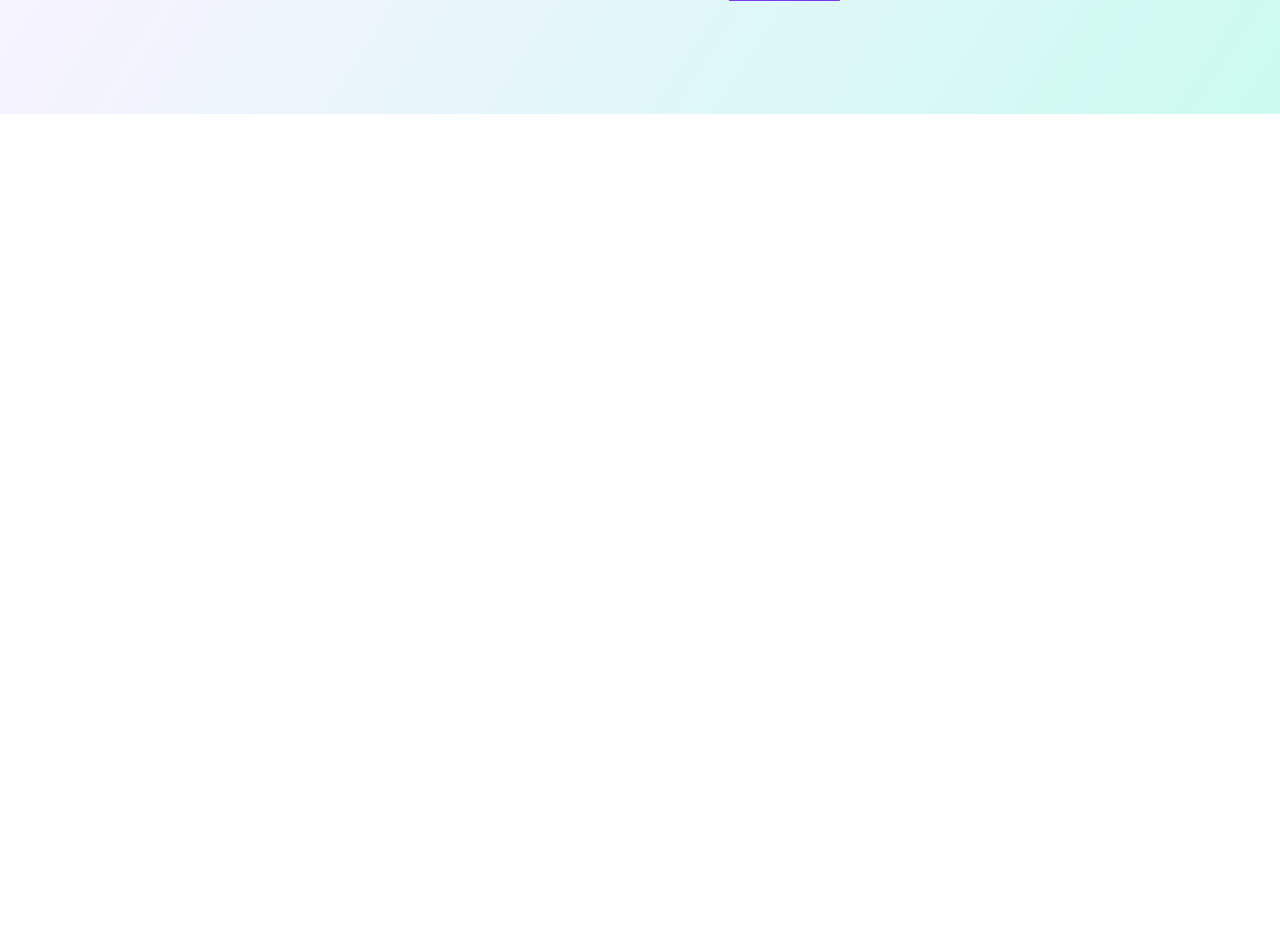
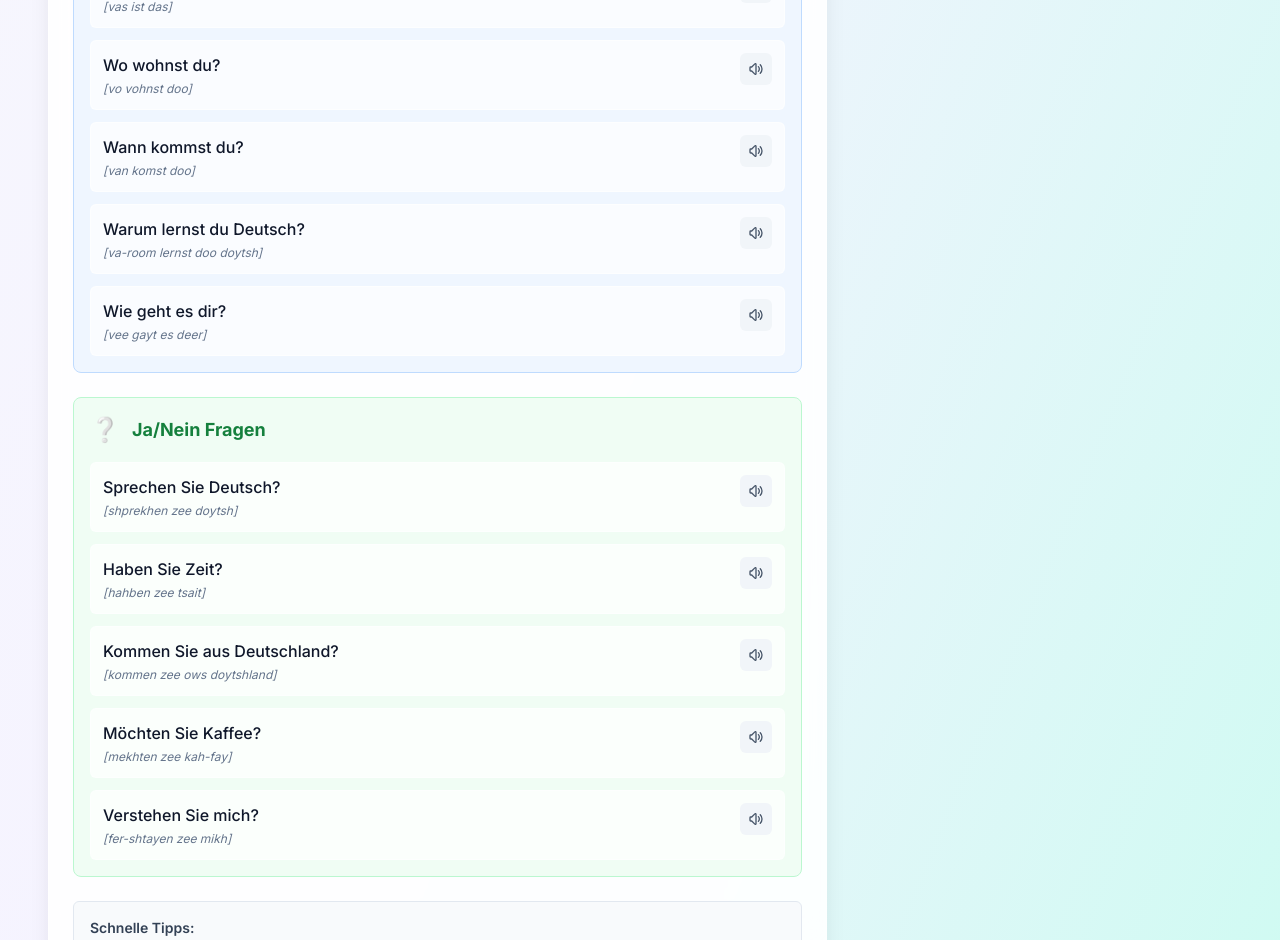
Before and after one commit to mirmousaviii/Lingomesh, a React (Vite) app: page / in a window 1280 px wide. Shown: the part 1860-2800 px from the top of the page. Before the commit the page ends 1974 px from the top, so only its background shows below. Built offline with nearby package versions, Linux system fonts and the light colour scheme; no server answers.

Commit message:
feat: add question widget

```diff
--- a/src/components/index.ts
+++ b/src/components/index.ts
@@ -11,6 +11,7 @@ export { default as SettingsWidget } from "./widgets/SettingsWidget/SettingsWidg
 export { default as NumberConverterWidget } from "./widgets/NumberConverterWidget/NumberConverterWidget";
 export { default as VerbConjugationWidget } from "./widgets/VerbConjugationWidget/VerbConjugationWidget";
 export { default as GermanArticlesWidget } from "./widgets/GermanArticlesWidget/GermanArticlesWidget";
+export { default as GermanQuestionsWidget } from "./widgets/GermanQuestionsWidget/GermanQuestionsWidget";
 
 // UI components
 export { default as Widget } from "./ui/Widget/Widget";
--- a/src/components/layout/App/App.tsx
+++ b/src/components/layout/App/App.tsx
@@ -14,6 +14,7 @@ import Footer from "../Footer/Footer";
 import NumberConverterWidget from "../../widgets/NumberConverterWidget/NumberConverterWidget";
 import VerbConjugationWidget from "../../widgets/VerbConjugationWidget/VerbConjugationWidget";
 import GermanArticlesWidget from "../../widgets/GermanArticlesWidget/GermanArticlesWidget";
+import GermanQuestionsWidget from "../../widgets/GermanQuestionsWidget/GermanQuestionsWidget";
 
 function App() {
   // State management
@@ -92,6 +93,7 @@ function App() {
                   showTranslations={showTranslations}
                 />
                 <GermanArticlesWidget showTranslations={showTranslations} />
+                <GermanQuestionsWidget showTranslations={showTranslations} />
               </div>
               <div className="space-y-8">
                 <NumberConverterWidget showTranslations={showTranslations} />
--- /dev/null
+++ b/src/components/widgets/GermanQuestionsWidget/GermanQuestionsWidget.tsx
@@ -0,0 +1,222 @@
+import React from "react";
+import Widget from "../../ui/Widget/Widget";
+
+interface GermanQuestionsWidgetProps {
+  showTranslations: boolean;
+}
+
+interface QuestionExample {
+  german: string;
+  english: string;
+  pronunciation: string;
+}
+
+interface QuestionSection {
+  title: string;
+  englishTitle: string;
+  icon: string;
+  color: string;
+  bgColor: string;
+  borderColor: string;
+  examples: QuestionExample[];
+}
+
+const GermanQuestionsWidget: React.FC<GermanQuestionsWidgetProps> = ({
+  showTranslations,
+}) => {
+  const questionSections: QuestionSection[] = [
+    {
+      title: "W-Fragen",
+      englishTitle: "W-Questions",
+      icon: "❓",
+      color: "text-blue-700 dark:text-blue-300",
+      bgColor: "bg-blue-50 dark:bg-blue-900/20",
+      borderColor: "border-blue-200 dark:border-blue-800",
+      examples: [
+        {
+          german: "Was ist das?",
+          english: "What is that?",
+          pronunciation: "vas ist das",
+        },
+        {
+          german: "Wo wohnst du?",
+          english: "Where do you live?",
+          pronunciation: "vo vohnst doo",
+        },
+        {
+          german: "Wann kommst du?",
+          english: "When are you coming?",
+          pronunciation: "van komst doo",
+        },
+        {
+          german: "Warum lernst du Deutsch?",
+          english: "Why are you learning German?",
+          pronunciation: "va-room lernst doo doytsh",
+        },
+        {
+          german: "Wie geht es dir?",
+          english: "How are you?",
+          pronunciation: "vee gayt es deer",
+        },
+      ],
+    },
+    {
+      title: "Ja/Nein Fragen",
+      englishTitle: "Yes/No Questions",
+      icon: "❔",
+      color: "text-green-700 dark:text-green-300",
+      bgColor: "bg-green-50 dark:bg-green-900/20",
+      borderColor: "border-green-200 dark:border-green-800",
+      examples: [
+        {
+          german: "Sprechen Sie Deutsch?",
+          english: "Do you speak German?",
+          pronunciation: "shprekhen zee doytsh",
+        },
+        {
+          german: "Haben Sie Zeit?",
+          english: "Do you have time?",
+          pronunciation: "hahben zee tsait",
+        },
+        {
+          german: "Kommen Sie aus Deutschland?",
+          english: "Are you from Germany?",
+          pronunciation: "kommen zee ows doytshland",
+        },
+        {
+          german: "Möchten Sie Kaffee?",
+          english: "Would you like coffee?",
+          pronunciation: "mekhten zee kah-fay",
+        },
+        {
+          german: "Verstehen Sie mich?",
+          english: "Do you understand me?",
+          pronunciation: "fer-shtayen zee mikh",
+        },
+      ],
+    },
+  ];
+
+  const speakText = (text: string) => {
+    if ("speechSynthesis" in window) {
+      const utterance = new SpeechSynthesisUtterance(text);
+      utterance.lang = "de-DE";
+      utterance.rate = 0.8;
+      speechSynthesis.speak(utterance);
+    }
+  };
+
+  return (
+    <Widget
+      title="Deutsche Fragen"
+      englishTitle={showTranslations ? "German Questions" : undefined}
+    >
+      <div className="space-y-6">
+        {questionSections.map((section, sectionIndex) => (
+          <div
+            key={sectionIndex}
+            className={`p-4 rounded-lg border ${section.borderColor} ${section.bgColor}`}
+          >
+            {/* Section Header */}
+            <div className="flex items-center gap-3 mb-4">
+              <span className="text-2xl">{section.icon}</span>
+              <div>
+                <h4 className={`text-lg font-bold ${section.color}`}>
+                  {section.title}
+                </h4>
+                {showTranslations && (
+                  <p className="text-sm text-neutral-600 dark:text-neutral-400">
+                    {section.englishTitle}
+                  </p>
+                )}
+              </div>
+            </div>
+
+            {/* Examples */}
+            <div className="space-y-3">
+              {section.examples.map((example, exampleIndex) => (
+                <div
+                  key={exampleIndex}
+                  className="bg-white/70 dark:bg-neutral-800/70 rounded-md p-3 border border-white/50 dark:border-neutral-700/50"
+                >
+                  <div className="flex items-start justify-between gap-3">
+                    <div className="flex-1">
+                      <div className="font-medium text-neutral-900 dark:text-neutral-100">
+                        {example.german}
+                      </div>
+                      {showTranslations && (
+                        <div className="text-sm text-neutral-600 dark:text-neutral-400 mt-1">
+                          {example.english}
+                        </div>
+                      )}
+                      <div className="text-xs text-neutral-500 dark:text-neutral-500 mt-1 italic">
+                        [{example.pronunciation}]
+                      </div>
+                    </div>
+                    <button
+                      onClick={() => speakText(example.german)}
+                      className="flex-shrink-0 p-2 rounded-md bg-neutral-100 dark:bg-neutral-700 hover:bg-neutral-200 dark:hover:bg-neutral-600 transition-colors duration-200"
+                      title={showTranslations ? "Listen" : "Hören"}
+                    >
+                      <svg
+                        className="w-4 h-4 text-neutral-600 dark:text-neutral-400"
+                        fill="none"
+                        stroke="currentColor"
+                        viewBox="0 0 24 24"
+                      >
+                        <path
+                          strokeLinecap="round"
+                          strokeLinejoin="round"
+                          strokeWidth={2}
+                          d="M15.536 8.464a5 5 0 010 7.072m2.828-9.9a9 9 0 010 12.728M5.586 15H4a1 1 0 01-1-1v-4a1 1 0 011-1h1.586l4.707-4.707C10.923 3.663 12 4.109 12 5v14c0 .891-1.077 1.337-1.707.707L5.586 15z"
+                        />
+                      </svg>
+                    </button>
+                  </div>
+                </div>
+              ))}
+            </div>
+          </div>
+        ))}
+
+        {/* Quick Tips */}
+        <div className="mt-6 p-4 bg-neutral-50 dark:bg-neutral-700/50 rounded-md border border-neutral-200 dark:border-neutral-600">
+          <h5 className="text-sm font-semibold text-neutral-700 dark:text-neutral-300 mb-3">
+            {showTranslations ? "Quick Tips:" : "Schnelle Tipps:"}
+          </h5>
+          <div className="text-xs text-neutral-600 dark:text-neutral-400 space-y-2">
+            <div className="flex items-start gap-2">
+              <span className="text-blue-500">•</span>
+              <span>
+                <strong>W-Fragen:</strong>{" "}
+                {showTranslations
+                  ? "Start with W-words (Was, Wo, Wann, Warum, Wie, Wer, Wen, Wem)"
+                  : "Beginnen mit W-Wörtern (Was, Wo, Wann, Warum, Wie, Wer, Wen, Wem)"}
+              </span>
+            </div>
+            <div className="flex items-start gap-2">
+              <span className="text-green-500">•</span>
+              <span>
+                <strong>Ja/Nein Fragen:</strong>{" "}
+                {showTranslations
+                  ? "Verb comes first, subject second"
+                  : "Verb kommt zuerst, Subjekt zweitens"}
+              </span>
+            </div>
+            <div className="flex items-start gap-2">
+              <span className="text-purple-500">•</span>
+              <span>
+                <strong>Formal vs Informal:</strong>{" "}
+                {showTranslations
+                  ? "Use 'Sie' for formal, 'du' for informal"
+                  : "Verwende 'Sie' für formell, 'du' für informell"}
+              </span>
+            </div>
+          </div>
+        </div>
+      </div>
+    </Widget>
+  );
+};
+
+export default GermanQuestionsWidget;
```
